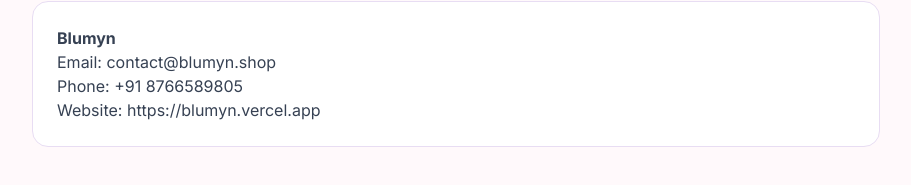
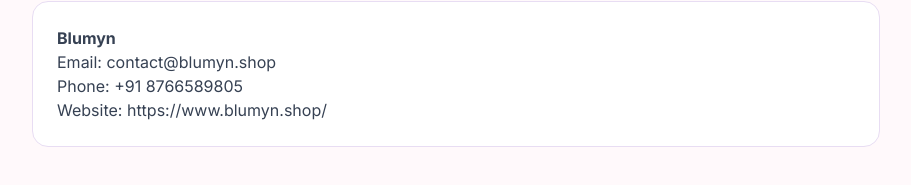
Before and after one commit to sanskardevidas/blumyn, a Next.js app: page /privacy-policy in a window 1280 px wide. Shown: the part 1631-1816 px from the top of the page, without its empty margins (184-1095 px from the left). Built offline with nearby package versions, Linux system fonts and the light colour scheme; no server answers; a web font is replaced by a local one.

Commit message:
update website

```diff
--- a/app/privacy-policy/page.tsx
+++ b/app/privacy-policy/page.tsx
@@ -131,7 +131,7 @@
               </p>
               <p>Email: contact@blumyn.shop</p>
               <p>Phone: +91 8766589805</p>
-              <p>Website: https://blumyn.vercel.app</p>
+              <p>Website: https://www.blumyn.shop/</p>
             </div>
           </section>
         </div>
--- a/app/refund-policy/page.tsx
+++ b/app/refund-policy/page.tsx
@@ -115,7 +115,7 @@
               </p>
               <p>Email: contact@blumyn.shop</p>
               <p>Phone: +91 8766589805</p>
-              <p>Website: https://blumyn.vercel.app</p>
+              <p>Website: https://www.blumyn.shop/</p>
             </div>
           </section>
         </div>
--- a/app/return-policy/page.tsx
+++ b/app/return-policy/page.tsx
@@ -33,6 +33,7 @@
 
       <p>Email: contact@blumyn.shop</p>
       <p>Phone: +91 8766589805</p>
+      <p>Website: https://www.blumyn.shop/</p>
     </main>
   );
 }
--- a/app/shipping-policy/page.tsx
+++ b/app/shipping-policy/page.tsx
@@ -102,7 +102,7 @@
               </p>
               <p>Email: contact@blumyn.shop</p>
               <p>Phone: +91 8766589805</p>
-              <p>Website: https://blumyn.vercel.app</p>
+              <p>Website: https://www.blumyn.shop/</p>
             </div>
           </section>
         </div>
--- a/app/terms-and-conditions/page.tsx
+++ b/app/terms-and-conditions/page.tsx
@@ -164,7 +164,7 @@
               </p>
               <p>Email: contact@blumyn.shop</p>
               <p>Phone: +91 8766589805</p>
-              <p>Website: https://blumyn.vercel.app</p>
+              <p>Website: https://www.blumyn.shop/</p>
             </div>
           </section>
         </div>
```
